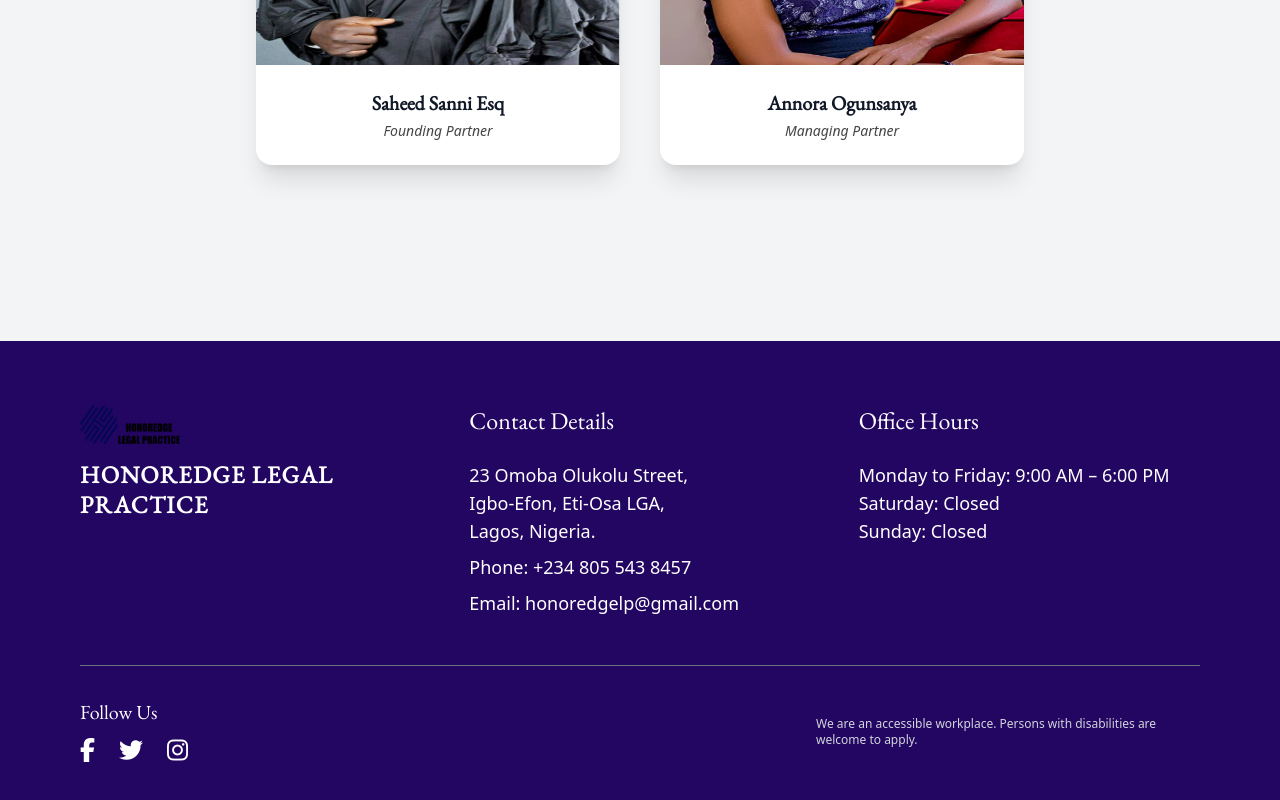
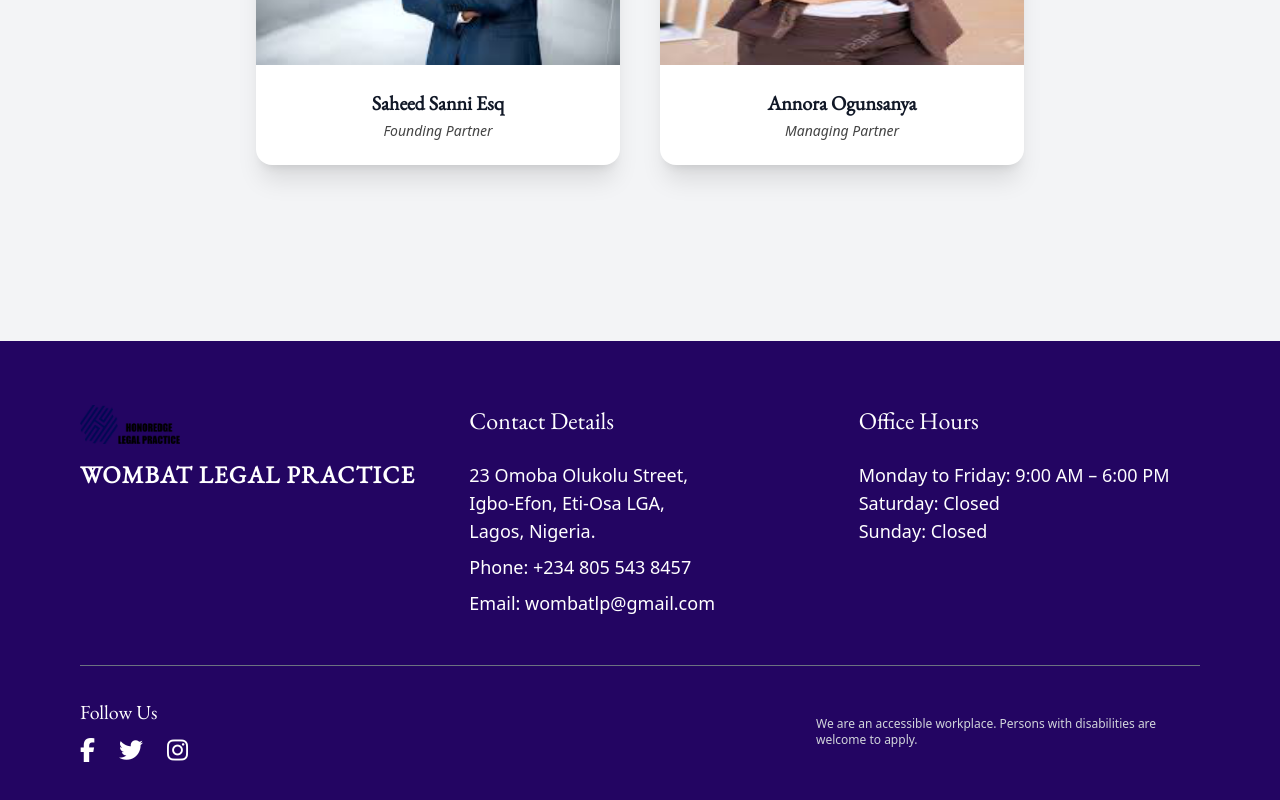
Before and after one commit to Thorbie010/wombatlp, a Next.js app: page /attorneys in a window 1280 px wide. Shown: the part 563-1363 px from the top of the page. Built offline with nearby package versions, Linux system fonts and the light colour scheme.

Commit message:
fixed images and sanity blog bugs

```diff
--- a/components/Footer.js
+++ b/components/Footer.js
@@ -9,13 +9,13 @@
         <div className="flex flex-col items-center md:items-start">
           <Image
             src={logo}
-            alt="Honoredge Legal Practice Logo"
+            alt="Wombat Legal Practice Logo"
             width={100}
             height={100}
             className="object-contain"
           />
           <h3 className="mt-4 text-2xl font-bold font-garamond tracking-wider leading-tight text-center md:text-left">
-            HONOREDGE LEGAL PRACTICE
+            WOMBAT LEGAL PRACTICE
           </h3>
         </div>
 
@@ -28,7 +28,7 @@
             Lagos, Nigeria.
           </address>
           <p className="mt-4 text-lg">Phone: <a href="tel:+2348055438457" className="hover:underline">+234 805 543 8457</a></p>
-          <p className="text-lg">Email: <a href="mailto:honoredgelp@gmail.com" className="hover:underline">honoredgelp@gmail.com</a></p>
+          <p className="text-lg">Email: <a href="mailto:wombatlp@gmail.com" className="hover:underline">wombatlp@gmail.com</a></p>
         </div>
 
         {/* Office Hours */}
--- a/components/Header.js
+++ b/components/Header.js
@@ -11,8 +11,8 @@
       <div className="max-w-7xl mx-auto flex justify-between items-center">
         {/* Logo and Name */}
         <Link href="/" className="flex items-center space-x-3">
-          <img src="/logo.png" alt="Honoredge Legal Practice Logo" className="h-14 w-auto" />
-          {/* <span className="font-bold hidden md:block text-xl tracking-wide">Honoredge Legal Practice</span> */}
+          <img src="/logo.png" alt="Wombat Legal Practice Logo" className="h-14 w-auto" />
+          {/* <span className="font-bold hidden md:block text-xl tracking-wide">Wombat Legal Practice</span> */}
         </Link>
 
         {/* Desktop Nav */}
--- a/pages/_app.js
+++ b/pages/_app.js
@@ -7,32 +7,32 @@
   return (
     <>
     <Head>
-        <title>Honoredge Legal Practice | Trusted Legal Advisors</title>
+        <title>Wombat Legal Practice | Trusted Legal Advisors</title>
         <meta
           name="description"
-          content="Honoredge Legal Practice offers top-tier legal services across multiple practice areas including Corporate Law, Real Estate, and Litigation. Tailored legal solutions for your business and personal needs."
+          content="Wombat Legal Practice offers top-tier legal services across multiple practice areas including Corporate Law, Real Estate, and Litigation. Tailored legal solutions for your business and personal needs."
         />
 
         {/* Open Graph Meta Tags for Social Media */}
         <meta property="og:type" content="website" />
-        <meta property="og:title" content="Honoredge Legal Practice | Trusted Legal Advisors" />
+        <meta property="og:title" content="Wombat Legal Practice | Trusted Legal Advisors" />
         <meta
           property="og:description"
-          content="Honoredge Legal Practice offers expert legal services across Corporate Law, Real Estate, Litigation, and more. Get tailored legal solutions today."
+          content="Wombat Legal Practice offers expert legal services across Corporate Law, Real Estate, Litigation, and more. Get tailored legal solutions today."
         />
-        <meta property="og:image" content="https://www.honoredgelp.vercel.app/hero.png" />
-        <meta property="og:url" content="https://www.honoredgelp.vercel.app" />
-        <meta property="og:site_name" content="Honoredge Legal Practice" />
+        <meta property="og:image" content="https://www.wombatlp.vercel.app/hero.png" />
+        <meta property="og:url" content="https://www.wombatlp.vercel.app" />
+        <meta property="og:site_name" content="Wombat Legal Practice" />
 
         {/* Twitter Card Meta Tags */}
         <meta name="twitter:card" content="summary_large_image" />
-        <meta name="twitter:title" content="Honoredge Legal Practice | Trusted Legal Advisors" />
+        <meta name="twitter:title" content="Wombat Legal Practice | Trusted Legal Advisors" />
         <meta
           name="twitter:description"
-          content="Honoredge Legal Practice offers expert legal services in various fields, providing clients with solutions tailored to their needs."
+          content="Wombat Legal Practice offers expert legal services in various fields, providing clients with solutions tailored to their needs."
         />
-        <meta name="twitter:image" content="https://www.honoredgelp.vercel.app/hero.png" />
-        <meta name="twitter:site" content="@honoredgelp" />
+        <meta name="twitter:image" content="https://www.wombatlp.vercel.app/hero.png" />
+        <meta name="twitter:site" content="@wombatlp" />
 
         {/* Favicon */}
         <link rel="icon" href="/logo.png" />
@@ -53,9 +53,9 @@
             __html: JSON.stringify({
               "@context": "https://schema.org",
               "@type": "LegalService",
-              "name": "Honoredge Legal Practice",
-              "url": "https://www.honoredgelp.vercel.app",
-              "logo": "https://www.honoredgelp.com/logo.png",
+              "name": "Wombat Legal Practice",
+              "url": "https://www.wombatlp.vercel.app",
+              "logo": "https://www.wombat/logo.png",
               "description":
                 "Top-tier legal services in Corporate Law, Real Estate, Immigration, and more.",
               "address": {
@@ -65,9 +65,9 @@
                 "postalCode": "101001",
               },
               "sameAs": [
-                "https://twitter.com/honoredgelp",
-                "https://www.linkedin.com/company/honoredgelegalpractice",
-                "https://www.facebook.com/honoredgelp",
+                "https://twitter.com/wombatlp",
+                "https://www.linkedin.com/company/wombatractice",
+                "https://www.facebook.com/wombatlegalpractice",
               ],
             }),
           }}
--- a/pages/about.js
+++ b/pages/about.js
@@ -51,7 +51,7 @@
     <Layout>
       <div className="bg-gray-50 min-h-screen py-20 px-6">
         <Head>
-          <title>Honoredge Legal Practice | About Us</title>
+          <title>Wombat Legal Practice | About Us</title>
         </Head>
 
         <div className="max-w-7xl mx-auto space-y-24">
@@ -65,7 +65,7 @@
             className="text-center"
           >
             <h1 className="text-4xl md:text-5xl font-bold text-gray-900 font-garamond">
-              About Honoredge Legal Practice
+              About Wombat Legal Practice
             </h1>
             <p className="mt-6 text-lg text-gray-600 max-w-2xl mx-auto">
               More than a law firm — we are passionate advocates driven by excellence, innovation, and justice.
--- a/pages/attorneys.js
+++ b/pages/attorneys.js
@@ -38,7 +38,7 @@
     <Layout >
       <div className="bg-gray-100 min-h-screen py-20 px-4">
         <Head>
-          <title>Honoredge Legal Practice | Attorneys</title>
+          <title>Wombat Legal Practice | Attorneys</title>
         </Head>
         <div className="max-w-7xl mx-auto">
           {/* Header */}
--- a/pages/blog.js
+++ b/pages/blog.js
@@ -36,7 +36,7 @@
   return (
     <Layout>
         <Head>
-          <title>Honoredge Legal Practice | Blog</title>
+          <title>Wombat Legal Practice | Blog</title>
         </Head>
       <div className="max-w-5xl mx-auto px-4 py-8">
         <h1 className="text-3xl font-bold mb-8">Blog Posts</h1>
--- a/pages/contact.js
+++ b/pages/contact.js
@@ -22,7 +22,7 @@
     <Layout>
       <div className="bg-gray-50 py-20 px-4 min-h-screen">
         <Head>
-          <title>Honoredge Legal Practice | Contact Us</title>
+          <title>Wombat Legal Practice | Contact Us</title>
         </Head>
         <div className="max-w-7xl mx-auto space-y-16">
           {/* Header */}
@@ -66,8 +66,8 @@
                 <Phone className="text-primary-300 mt-1" />
                 <div>
                   <h3 className="font-semibold text-gray-800 text-lg">Phone</h3>
-                  <p className="text-gray-600 text-sm">+234 805 543 8457</p>
-                  <p className="text-gray-600 text-sm">+234 706 241 0156</p>
+                  <p className="text-gray-600 text-sm">+234 *** *** ****</p>
+                  <p className="text-gray-600 text-sm">+234 *** *** ****</p>
                 </div>
               </div>
 
@@ -75,7 +75,7 @@
                 <Mail className="text-primary-300 mt-1" />
                 <div>
                   <h3 className="font-semibold text-gray-800 text-lg">Email</h3>
-                  <p className="text-gray-600 text-sm">honoredgelp@gmail.com</p>
+                  <p className="text-gray-600 text-sm">wombatlp@gmail.com</p>
                 </div>
               </div>
             </motion.div>
--- a/pages/index.js
+++ b/pages/index.js
@@ -85,14 +85,14 @@
           <section className="relative h-screen w-full">
             <Image
               src="/hero.png"
-              alt="Honoredge Legal Practice Hero Image"
+              alt="Wombat Legal Practice Hero Image"
               fill
               priority
               className="object-cover object-center z-0"
             />
             <div className="absolute inset-0 bg-black bg-opacity-60 z-10 flex flex-col items-center justify-center text-center text-white px-4">
               <h1 className="text-5xl md:text-6xl font-garamond font-bold mb-6 leading-tight">
-                Honoredge Legal Practice
+                Wombat Legal Practice
               </h1>
               <p className="text-xl md:text-2xl mb-8 max-w-3xl mx-auto">
                 Trusted legal advisors dedicated to protecting your business and personal interests.
@@ -107,12 +107,12 @@
           <section id="about" className="py-24 bg-gray-50 px-6">
             <div className="max-w-7xl mx-auto grid grid-cols-1 md:grid-cols-2 gap-12 items-center">
               <div className="flex justify-center">
-                <Image src="/logo.png" alt="Honoredge Logo" width={200} height={200} />
+                <Image src="/logo.png" alt="Wombat Logo" width={200} height={200} />
               </div>
               <div>
                 <h2 className="text-4xl font-garamond font-bold mb-4">About Us</h2>
                 <p className="text-lg text-gray-700 leading-relaxed">
-                  At Honoredge Legal Practice, we deliver strategic and practical legal services rooted in integrity and excellence.
+                  At Wombat Legal Practice, we deliver strategic and practical legal services rooted in integrity and excellence.
                   Our team of seasoned attorneys collaborates closely with clients across diverse industries to deliver results.
                 </p>
               </div>
@@ -198,7 +198,7 @@
                 {[
                   {
                     name: 'Bukki Aderogba',
-                    quote: "Working with Honoredge was seamless. Their dedication and attention to detail were unmatched."
+                    quote: "Working with Wombat was seamless. Their dedication and attention to detail were unmatched."
                   },
                   {
                     name: 'Chinedu Godswill',
@@ -237,7 +237,7 @@
             <p className="mb-8 text-lg max-w-2xl mx-auto">
               Ready to take the next step? Contact us today to discuss how we can support your legal journey.
             </p>
-            <a href="mailto:honoredgelp@gmail.com" className="bg-white text-black font-semibold py-3 px-8 rounded-full hover:bg-blue-100 transition duration-300">
+            <a href="mailto:wombatlp@gmail.com" className="bg-white text-black font-semibold py-3 px-8 rounded-full hover:bg-blue-100 transition duration-300">
               Contact Us
             </a>
           </section>
```
Also changed, not shown: public/lawyer.png, public/owner.png.
